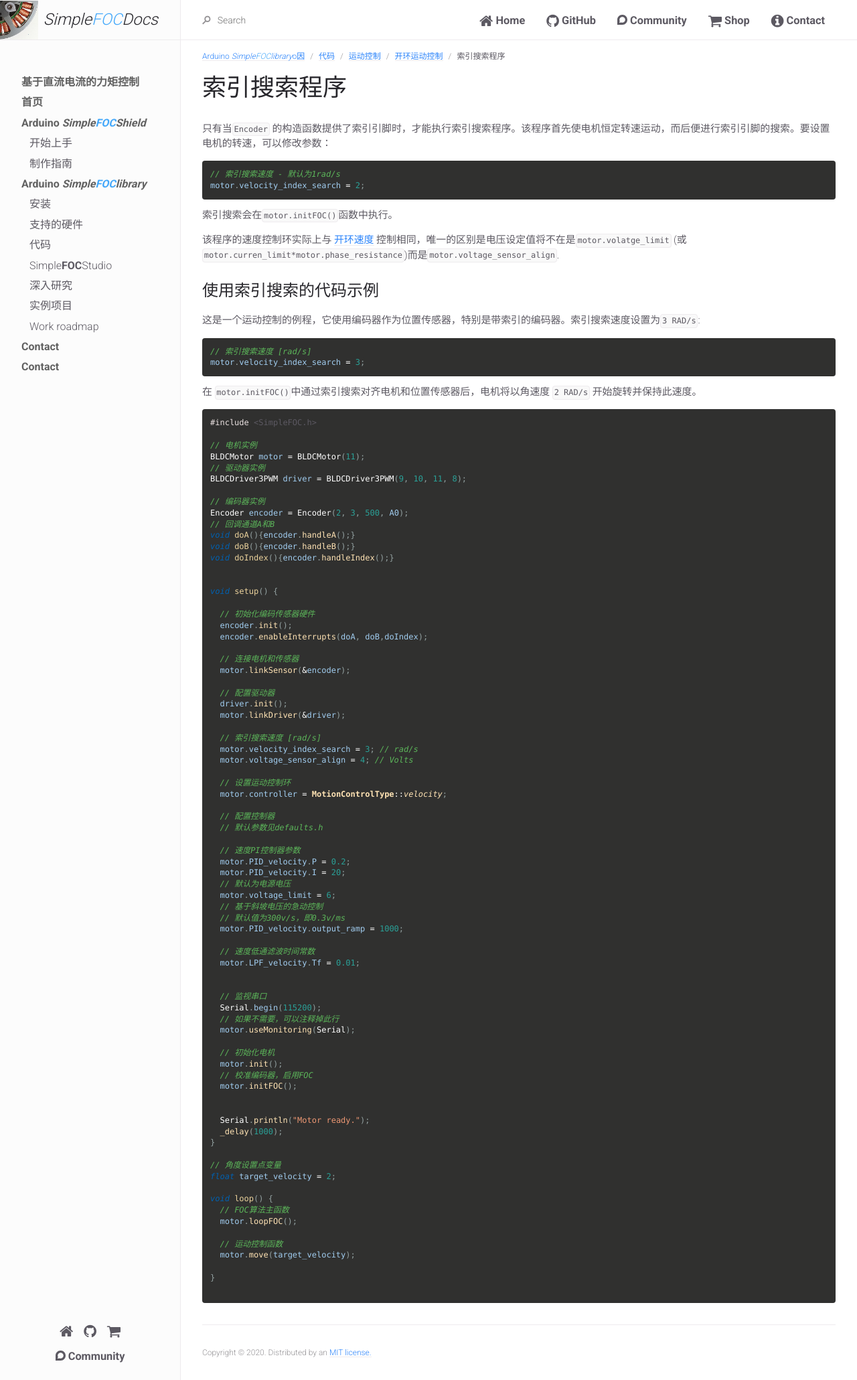
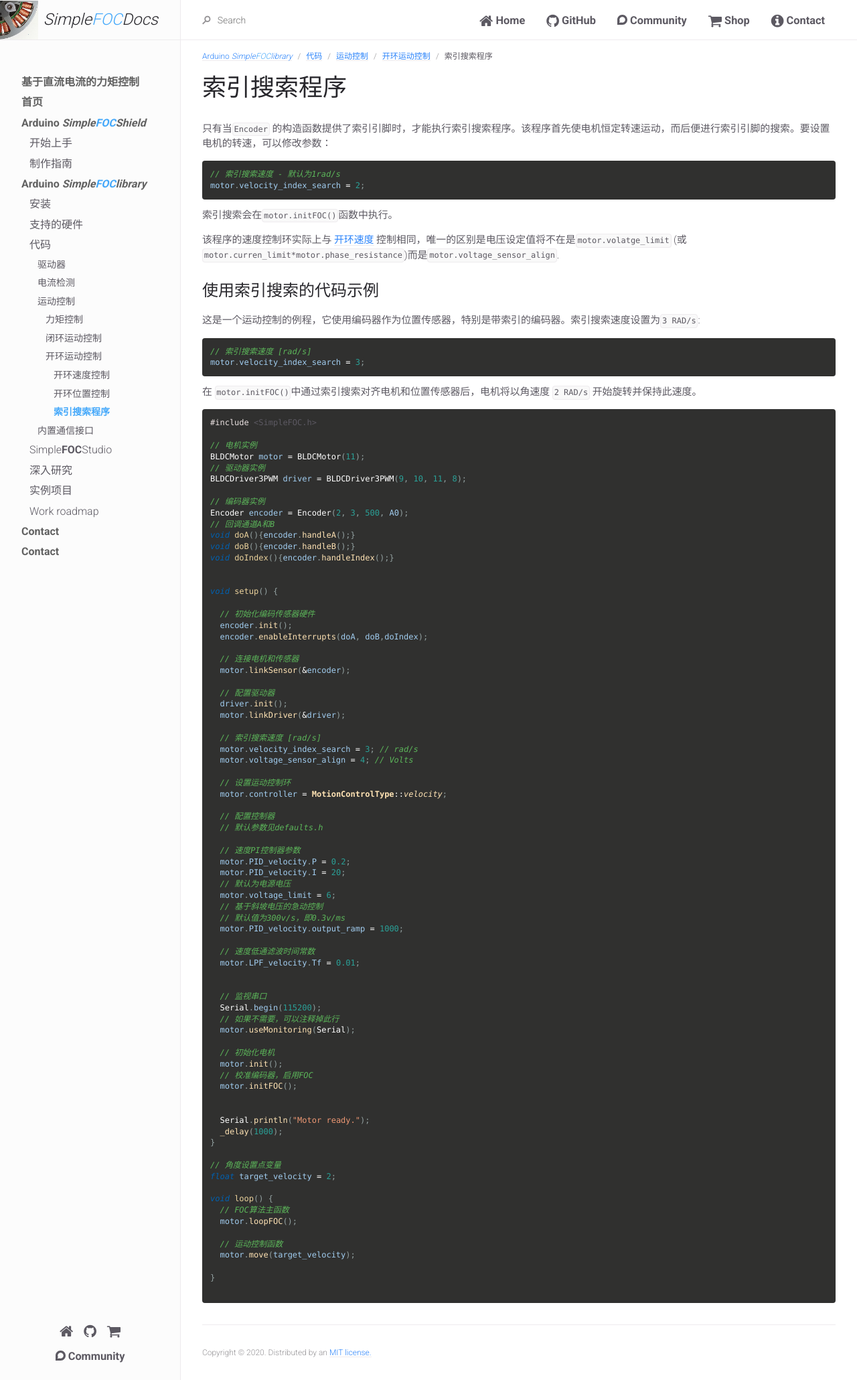
Before and after one commit to simplefoc/docs_chinese, a Jekyll site: the page built from docs/simplefoc_library/code/motion_control/open_loop/index_search.md, in a window 1280 px wide. Shown: the whole page at 67% size. Built offline with Jekyll 4.4.1, drawn with Linux system fonts in a browser that asks for light colours.

Commit message:
rectify title

```diff
--- a/docs/simplefoc_library/code/motion_control/closed_loop_control/torque.md
+++ b/docs/simplefoc_library/code/motion_control/closed_loop_control/torque.md
@@ -7,7 +7,7 @@ nav_order: 1
 parent: 闭环运动控制
 grand_parent: 运动控制
 grand_grand_parent: 代码
-grand_grand_grand_parent: Arduino <span class="simple">Simple<span class="foc">FOC</span>library</span>力矩
+grand_grand_grand_parent: Arduino <span class="simple">Simple<span class="foc">FOC</span>library</span>
 ---
 
 # 力矩控制环
--- a/docs/simplefoc_library/code/motion_control/open_loop/index_search.md
+++ b/docs/simplefoc_library/code/motion_control/open_loop/index_search.md
@@ -6,7 +6,7 @@ permalink: /index_search_loop
 parent: 开环运动控制
 grand_parent: 运动控制
 grand_grand_parent: 代码
-grand_grand_grand_parent: Arduino <span class="simple">Simple<span class="foc">FOC</span>library</span>o因
+grand_grand_grand_parent: Arduino <span class="simple">Simple<span class="foc">FOC</span>library</span>
 ---
 
 # 索引搜索程序
```
